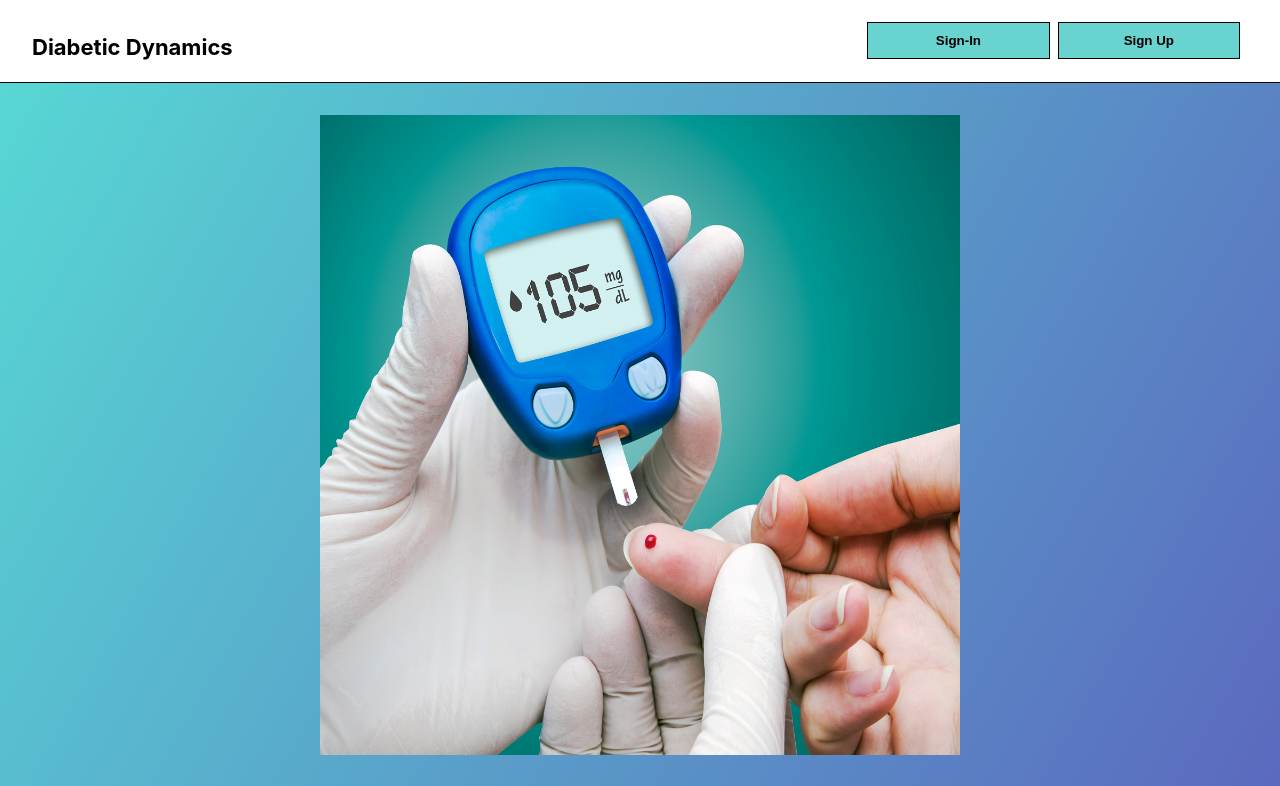
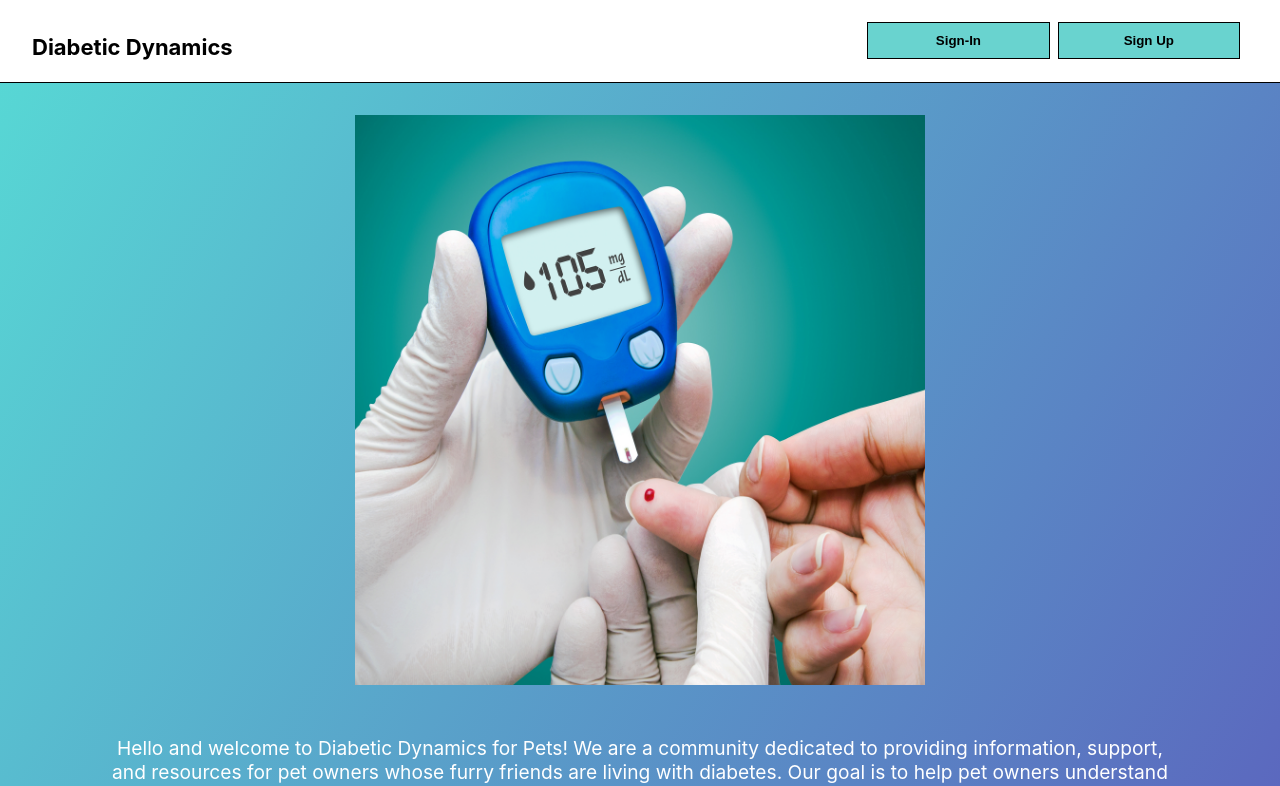
Before and after one commit to threnody5/Diabetic-Dynamics, a React (Create React App) app: page / in a window 1280 px wide. Shown: the top 786 px of the page. Built offline with nearby package versions, Linux system fonts and the light colour scheme; no server answers.

Commit message:
update max width of home-contents container

```diff
--- a/src/pages/home-contents/styles.scss
+++ b/src/pages/home-contents/styles.scss
@@ -1,6 +1,7 @@
 @import './../../styles/variables.scss';
 
 .landing-page-container {
+    max-width: 1140px;
     margin: 0 auto;
 
     .landing-page-intro-container {
```
